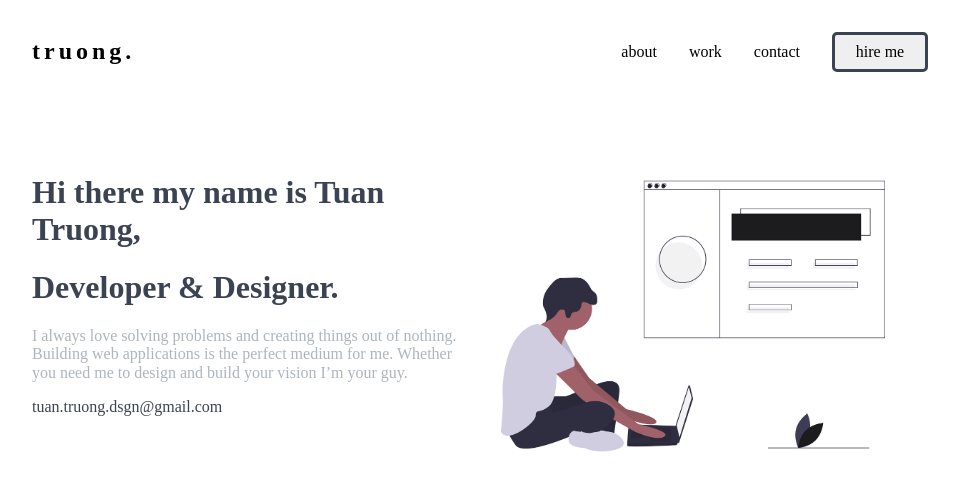
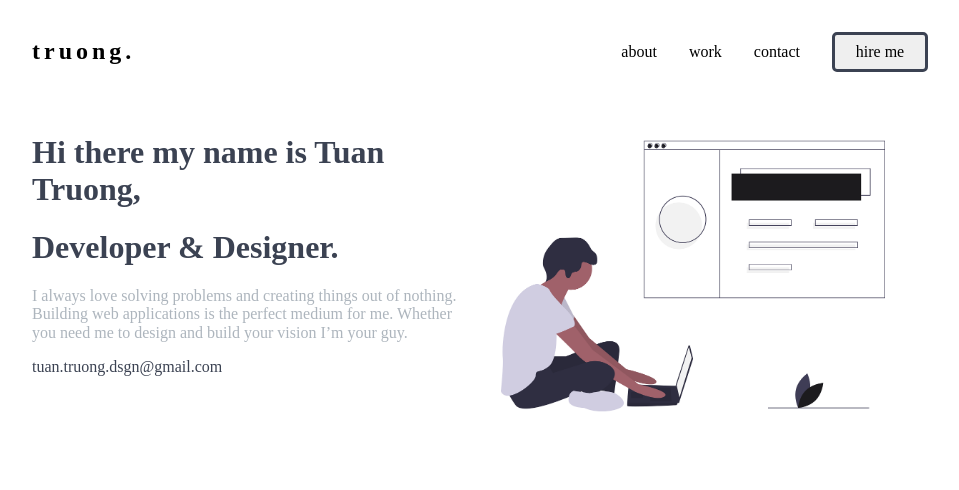
Before and after one commit to tuantruong625/portfolio, a Vue app: page / in a window 1280 px wide. Shown: the top 490 px of the page, without its empty margins (160-1119 px from the left). Built offline with nearby package versions, Linux system fonts and the light colour scheme.

Commit message:
Adjust nav margins

```diff
--- a/src/App.vue
+++ b/src/App.vue
@@ -77,7 +77,7 @@ export default {
   display: grid;
   grid-template-columns: repeat(2, 1fr);
   align-items: center;
-  margin: 2rem;
+  margin: 2rem 2rem 0 2rem;
 
   &__button {
     padding: 0.5rem;
--- a/src/components/Hero.vue
+++ b/src/components/Hero.vue
@@ -26,7 +26,7 @@ export default {
 
 <style lang="scss">
 .container {
-  margin: 1rem 2rem;
+  margin: 0.5rem 2rem;
 }
 
 .hero {
```
